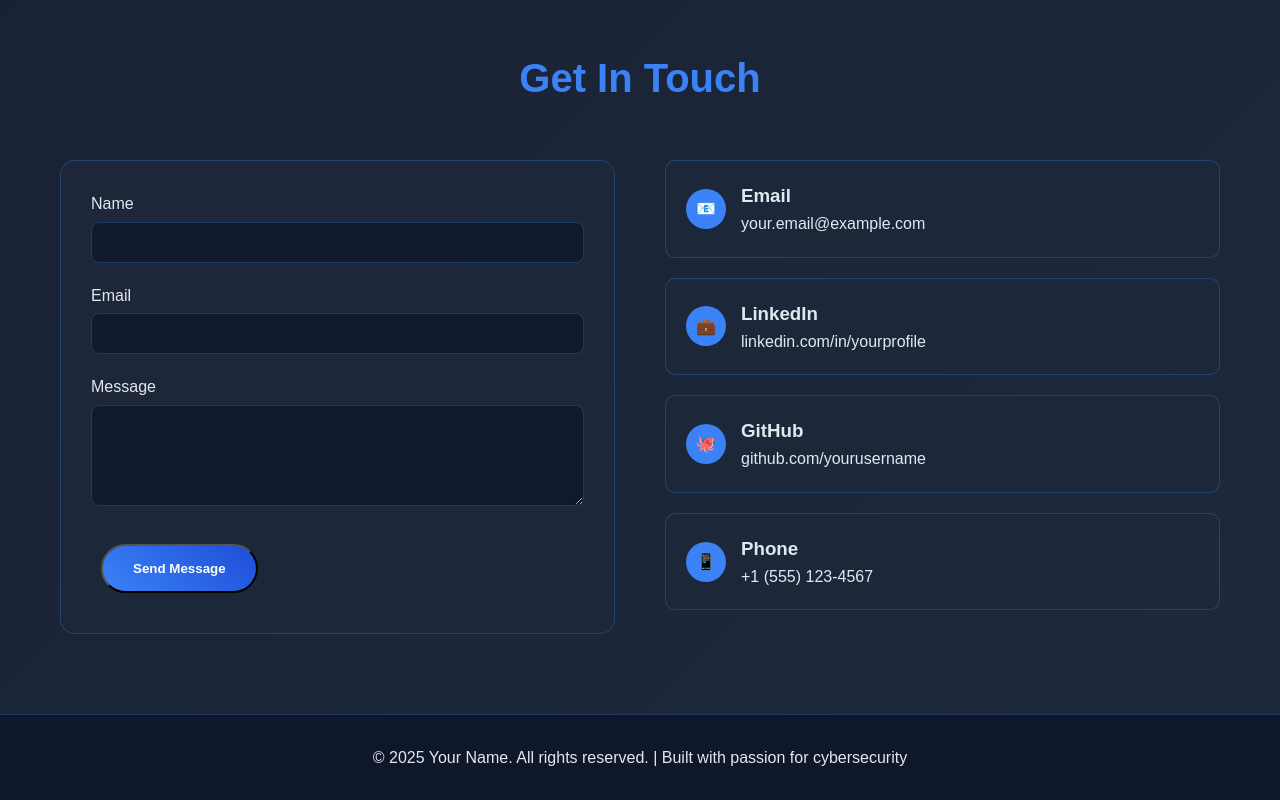
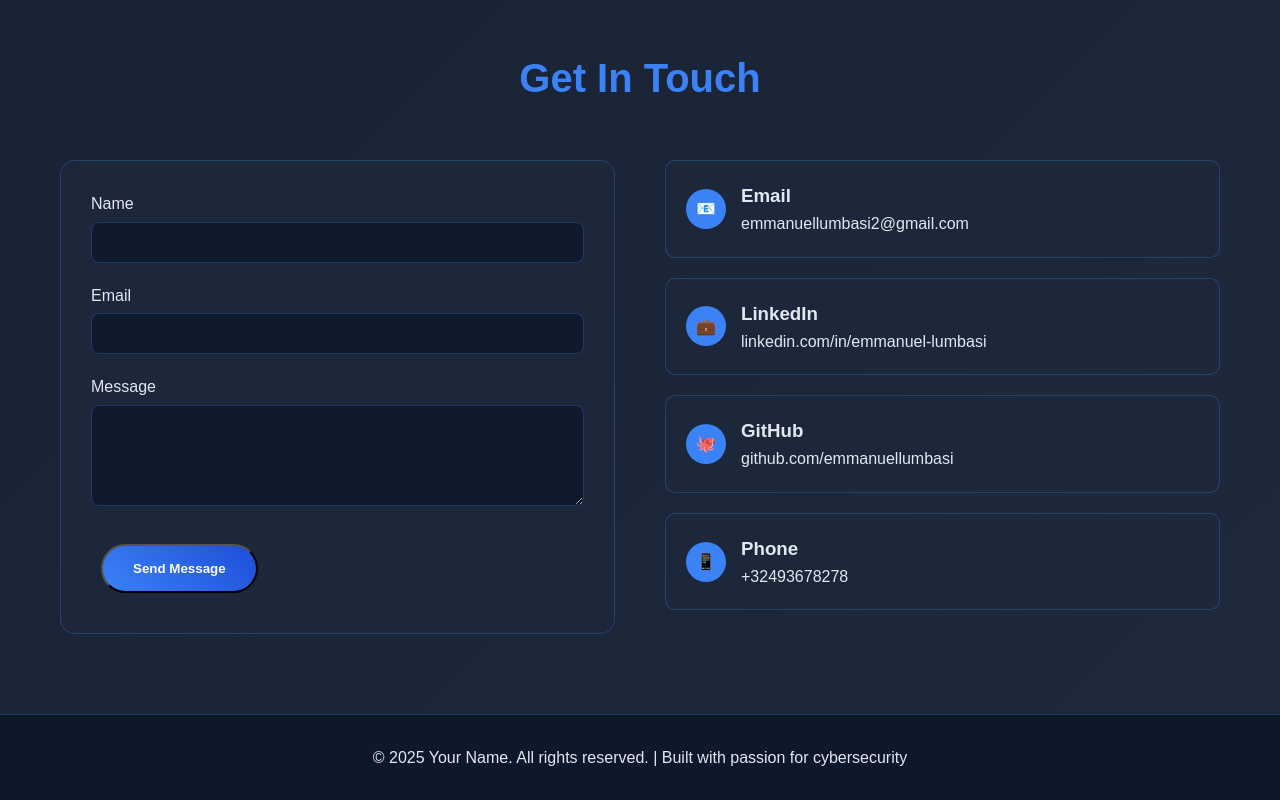
Before and after one commit to emmanuellumbasi/emmanuellumbasi.github.io, a plain HTML site: page index.html in a window 1280 px wide. Shown: the part 3586-4386 px from the top of the page. Drawn offline with Linux system fonts and the light colour scheme.

Commit message:
Update index.html

```diff
--- a/index.html
+++ b/index.html
@@ -3,7 +3,7 @@
 <head>
     <meta charset="UTF-8">
     <meta name="viewport" content="width=device-width, initial-scale=1.0">
-    <title>Your Name - Cybersecurity Student</title>
+    <title>Emmanuel Lumbasi - Cybersecurity Student</title>
     <style>
         * {
             margin: 0;
@@ -713,28 +713,28 @@
                         <div class="contact-icon">📧</div>
                         <div>
                             <h3>Email</h3>
-                            <p>your.email@example.com</p>
+                            <p>emmanuellumbasi2@gmail.com</p>
                         </div>
                     </div>
                     <div class="contact-item">
                         <div class="contact-icon">💼</div>
                         <div>
                             <h3>LinkedIn</h3>
-                            <p>linkedin.com/in/yourprofile</p>
+                            <p>linkedin.com/in/emmanuel-lumbasi</p>
                         </div>
                     </div>
                     <div class="contact-item">
                         <div class="contact-icon">🐙</div>
                         <div>
                             <h3>GitHub</h3>
-                            <p>github.com/yourusername</p>
+                            <p>github.com/emmanuellumbasi</p>
                         </div>
                     </div>
                     <div class="contact-item">
                         <div class="contact-icon">📱</div>
                         <div>
                             <h3>Phone</h3>
-                            <p>+1 (555) 123-4567</p>
+                            <p>+32493678278</p>
                         </div>
                     </div>
                 </div>
```
